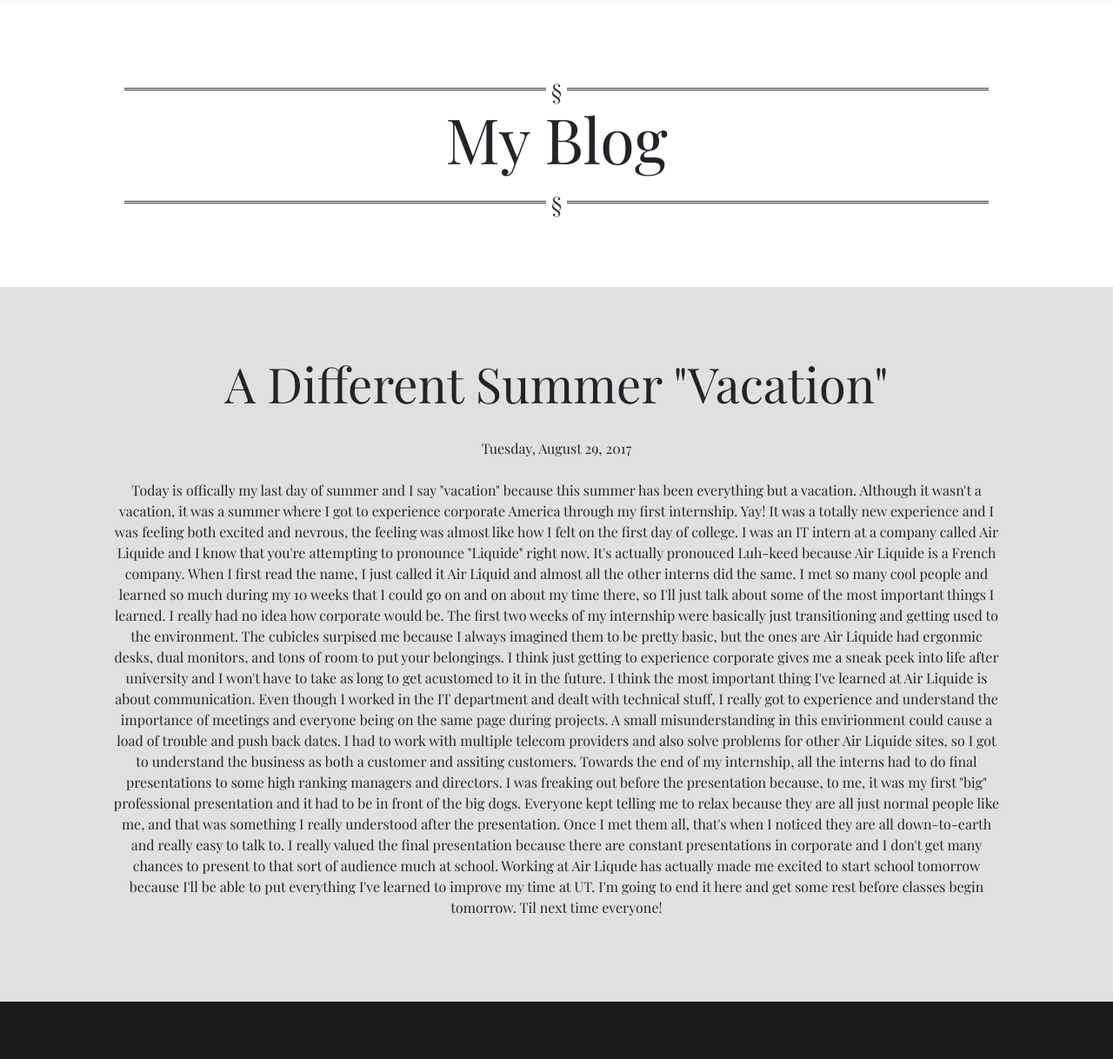
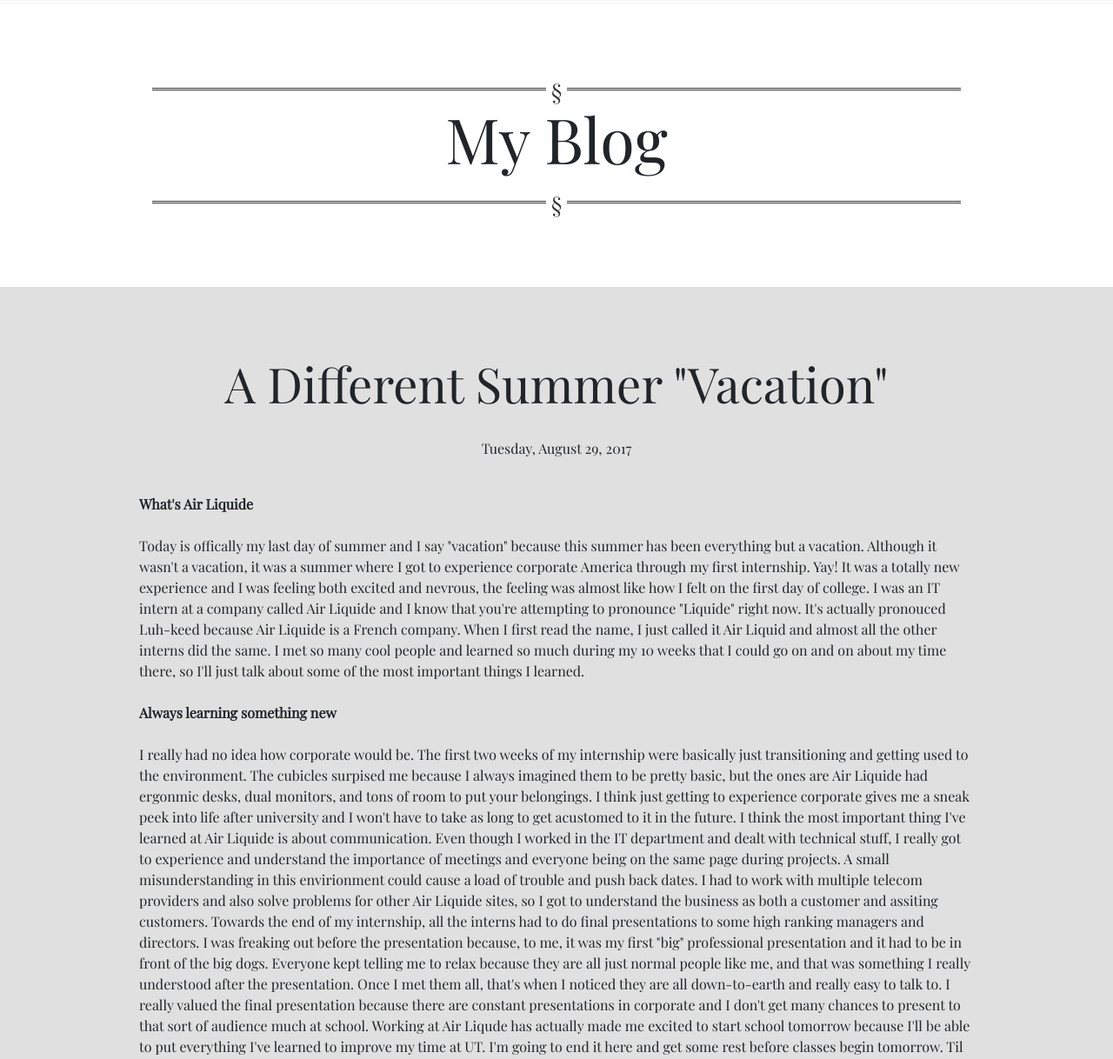
Before and after one commit to CheungAndrew/personal-website, a plain HTML site: page blog.html in a window 1280 px wide. Shown: the part 51-1269 px from the top of the page at 87% size. Drawn offline with nearby package versions, Linux system fonts and the light colour scheme.

Commit message:
Updated formatting

```diff
--- a/blog.html
+++ b/blog.html
@@ -68,6 +68,10 @@
                     <p>
                         <br>
                         Tuesday, August 29, 2017
+                    </p>
+                    <p class="text-left">
+                        <br>
+                        <b>What's Air Liquide</b>
                         <br>
                         <br>
                         Today is offically  my last day of summer and I say "vacation" because this summer has been everything but a vacation. Although it wasn't a vacation, it was a
@@ -75,7 +79,13 @@
                         the feeling was almost like how I felt on the first day of college. I was an IT intern at a company called Air Liquide and I know that you're attempting to pronounce
                         "Liquide" right now. It's actually pronouced Luh-keed because Air Liquide is a French company. When I first read the name, I just called it Air Liquid and almost all the other interns
                         did the same. I met so many cool people and learned so much during my 10 weeks that I could go on and on about my time there, so I'll just talk about some of the most
-                        important things I learned. I really had no idea how corporate would be. The first two weeks of my internship were basically just transitioning and getting used to the
+                        important things I learned.
+                        <br>
+                        <br>
+                        <b>Always learning something new</b>
+                        <br>
+                        <br>
+                        I really had no idea how corporate would be. The first two weeks of my internship were basically just transitioning and getting used to the
                         environment. The cubicles surpised me because I always imagined them to be pretty basic, but the ones are Air Liquide had ergonmic desks, dual monitors, and tons of room
                         to put your belongings. I think just getting to experience corporate gives me a sneak peek into life after university and I won't have to take as long to get acustomed to it
                         in the future. I think the most important thing I've learned at Air Liquide is about communication. Even though I worked in the IT department and dealt with technical stuff, I really got to experience
--- a/style.css
+++ b/style.css
@@ -1,3 +1,8 @@
+@media (max-width: 1440px) {
+    .sectionDark {padding: 5rem 10rem !important;}
+    .sectionLight {padding: 5rem 10rem !important;}
+}
+
 @media (max-width: 1024px) {
     html{font-size: 90%;}
     .sectionDark {padding: 4rem !important;}
@@ -41,12 +46,12 @@
 
 .sectionDark {
     background-color: #e0e0e0;
-    padding: 5rem 8rem;
+    padding: 5rem 16rem;
 }
 
 .sectionLight {
     background-color: white;
-    padding: 5rem 8rem;
+    padding: 5rem 16rem;
 }
 
 hr.style-eight {
```
